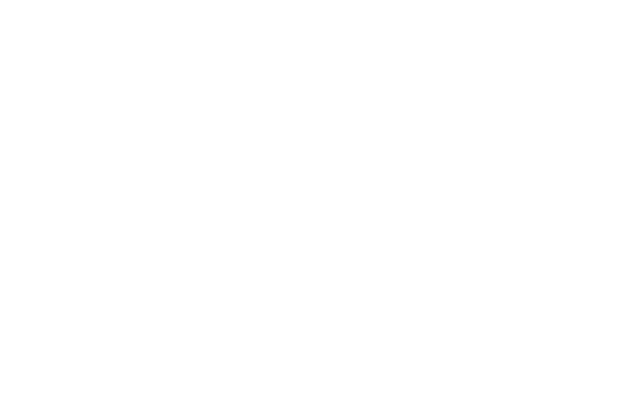
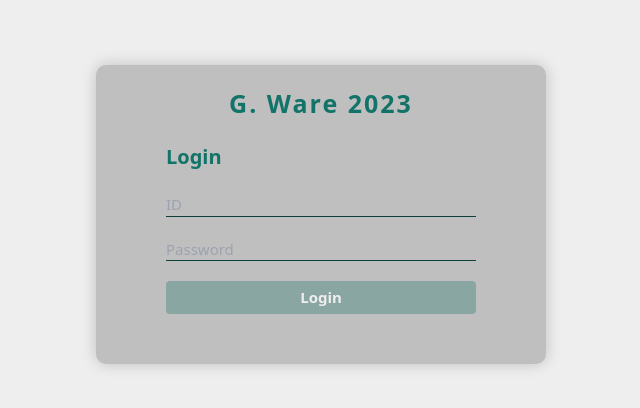
Before and after one commit to gware2023/frontEnd, a Next.js app: page /login in a window 1280 px wide. Shown: the part 186-594 px from the top of the page, without its empty margins (319-959 px from the left). Built offline with nearby package versions, Linux system fonts and the light colour scheme.

Commit message:
로그인 페이지 화면 구현

```diff
--- a/next.config.js
+++ b/next.config.js
@@ -1,6 +1,7 @@
 /** @type {import('next').NextConfig} */
 const nextConfig = {
   reactStrictMode: true,
+  styledComponents: true,
 }
 
 module.exports = nextConfig
--- a/package.json
+++ b/package.json
@@ -15,9 +15,11 @@
     "next": "13.2.4",
     "react": "18.2.0",
     "react-dom": "18.2.0",
+    "styled-components": "^5.3.9",
     "typescript": "5.0.2"
   },
   "devDependencies": {
+    "@types/styled-components": "^5.1.26",
     "autoprefixer": "^10.4.14",
     "postcss": "^8.4.21",
     "tailwindcss": "^3.3.0"
--- a/src/components/login/loginForm.tsx
+++ b/src/components/login/loginForm.tsx
@@ -1,11 +1,55 @@
+// 로그인 폼 컴포넌트
 import React from 'react';
+import styled from 'styled-components';
 
-function LoginForm(
+const LoginFormWrapper = styled.div`
+  .title {
+    margin-bottom: 20px;
+    font-size: 20px;
+    font-weight: bold;
+    color: #127369;
+  }
 
-) {
+  form input {
+    border: none;
+    border-bottom: 1px solid #10403B;
+    width: 100%;
+    outline: none;
+    font-size: 15px;
+    margin-bottom: 20px;
+    background-color: #BFBFBF;
+    color: #000;
+  }
+
+  form button {
+    background-color: #8AA6A3;
+    border: none;
+    color: #eee;
+    border-radius: 4px;
+    padding: 5px 10px;
+    font-weight: bold;
+    font-size: 15px;
+    outline: none;
+    cursor: pointer;
+    width: 100%;
+
+    &:hover {
+      background-color: #127369;
+    }
+  }
+`;
+
+const LoginForm: React.FC = ({}) => {
   return (
-    <div></div>
-  );
+    <LoginFormWrapper>
+      <div className='title'>Login</div>
+      <form>
+        <input placeholder='ID' name="userId"/>
+        <input placeholder='Password' name="password" type="password"/>
+        <button>Login</button>
+      </form>
+    </LoginFormWrapper>
+  )
 }
 
 export default LoginForm;
--- a/src/components/login/loginTemplate.tsx
+++ b/src/components/login/loginTemplate.tsx
@@ -1,9 +1,67 @@
-import React from 'react';
+// 로그인 폼을 감싸는 템플릿 컴포넌트
+// 여기서 상태를 관리함
+import React, {useState, useCallback, useEffect} from 'react'
+import styled from 'styled-components'
+import LoginForm from './LoginForm';
 
-function LoginTemplate() {
+const LoginTemplateWrapper = styled.div`
+  position: absolute;
+  left: 0;
+  top: 0;
+  bottom: 0;
+  right: 0;
+  background-color: #eee;
+  display: flex;
+  flex-direction: column;
+  justify-content: center;
+  align-items: center;
+`;
+
+const LoginBox = styled.div`
+  background-color: #BFBFBF;
+  width: 450px;
+  border-radius: 10px;
+  padding: 20px 70px 50px;
+  box-shadow: 0 0 15px rgba(0, 0, 0, 0.2);
+  box-sizing: border-box;
+
+  .logo {
+    display: block;
+    text-align: center;
+    font-weight: bold;
+    font-size: 25px;
+    letter-spacing: 2px;
+    margin-bottom: 20px;
+    color: #127369;
+  }
+`
+
+const LoginTemplate: React.FC = () => {
+  const [userId, setUserId] = useState('');
+  const [password, setPassword] = useState('');
+
+  // input태그에 들어온 값을 userId, password에 설정
+  const onChange = useCallback((e: React.ChangeEvent<HTMLInputElement>) => {
+    setUserId(e.target.value);
+    setPassword(e.target.value);
+  }, []);
+
+  // 로그인 버튼을 눌렀을 때, 저장된 userId, password 값을 서버로 보냄
+  const onSubmit = useCallback((e: React.FormEvent<HTMLFormElement>) => {
+    // input에 들어간 값은 다시 초기화
+    setUserId('');
+    setPassword('');
+    e.preventDefault();
+  }, []);
+
   return (
-    <div></div>
-  );
+    <LoginTemplateWrapper>
+      <LoginBox>
+        <div className='logo'>G. Ware 2023</div>
+        <LoginForm/>
+      </LoginBox>
+    </LoginTemplateWrapper>
+  )
 }
 
 export default LoginTemplate;
--- a/src/pages/login.tsx
+++ b/src/pages/login.tsx
@@ -1,6 +1,6 @@
 import React from 'react';
-import LoginTemplate from "@/components/login/loginTemplate";
-import LoginForm from "@/components/login/loginForm";
+import LoginTemplate from "@/components/login/LoginTemplate";
+import LoginForm from "@/components/login/LoginForm";
 
 function Login() {
   return (
```
Also changed, not shown: 1 other file (tests, documents, lock files or other folders).
